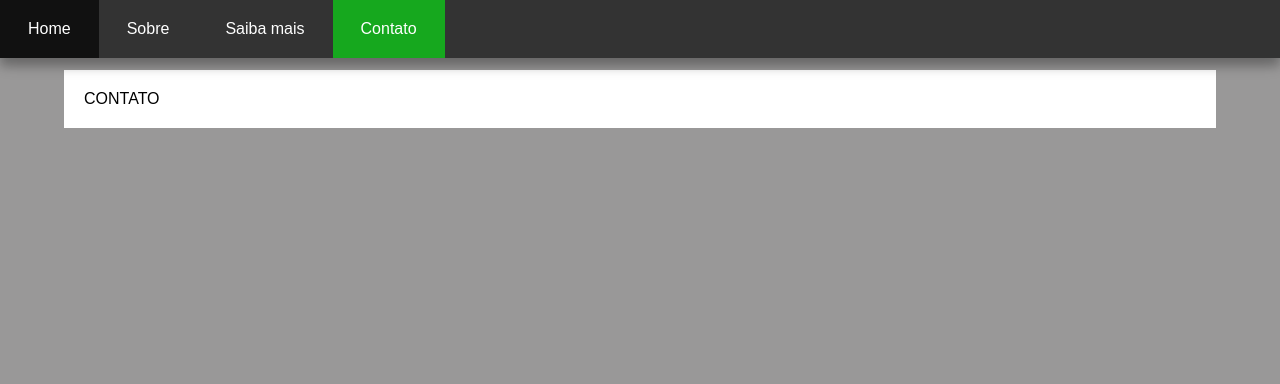
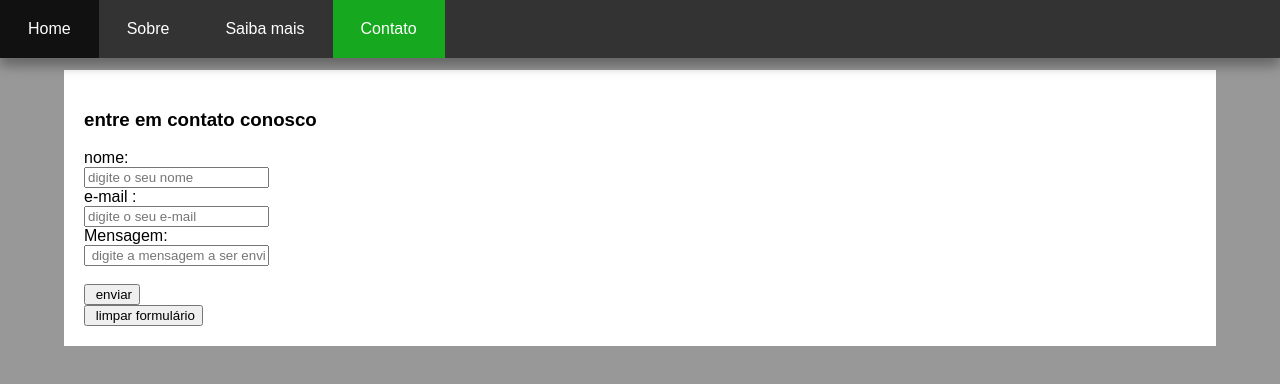
Before and after one commit to guiper43/noticias-covid, a plain HTML site: page contato.html in a window 1280 px wide. Drawn offline with Linux system fonts and the light colour scheme.

Commit message:
contato finalizado e identado

```diff
--- a/contato.html
+++ b/contato.html
@@ -1,5 +1,6 @@
 <!DOCTYPE html>
 <html lang="pt-br">
+
     <head>
         <meta charset="UTF-8">
         <meta http-equiv="X-UA-Compatible" content="IE=edge">
@@ -11,17 +12,30 @@
     <body>
         <nav>
             <ul class="menu">
-            <li><a href="index.html">Home</a></li>
-            <li><a href="sobre.html">Sobre</a></li>
-            <li><a href="saiba.html">Saiba mais</a></li>
-            <li><a class="active" href="contato.html">Contato</a></li>
+                <li><a href="index.html">Home</a></li>
+                <li><a href="sobre.html">Sobre</a></li>
+                <li><a href="saiba.html">Saiba mais</a></li>
+                <li><a class="active" href="contato.html">Contato</a></li>
             </ul>
         </nav>
 
         <div id="bg">
 
-            CONTATO
+            <h3> entre em contato conosco </h3>
+            <form id="contato">
+                <label for="nome"> nome: </label><br>
+                <input id="nome" type="text" placeholder="digite o seu nome" required> <br>
+                <label for="email"> e-mail : </label> <br>
+                <input id="email" type="email" placeholder="digite o seu e-mail" required <br> <br>
+                <label for="msg"> Mensagem: </label> <br>
+                <input id="msg" type="text" placeholder=" digite a mensagem a ser enviada" required> <br> <br>
+
+                <input id="enviar" type="submit" value=" enviar" onclick="enviada()"> <br>
+                <input id="limpar" type="reset" value=" limpar formulário">
+            </form>
 
         </div>
     </body>
+    <script src="js/script.js"> </script>
+
 </html>
```
